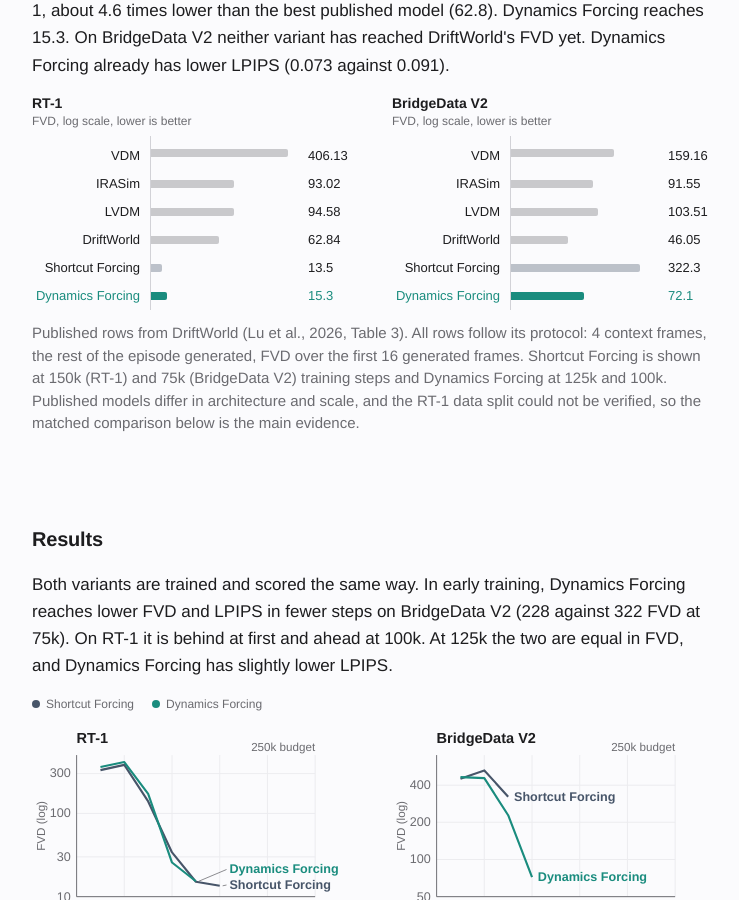
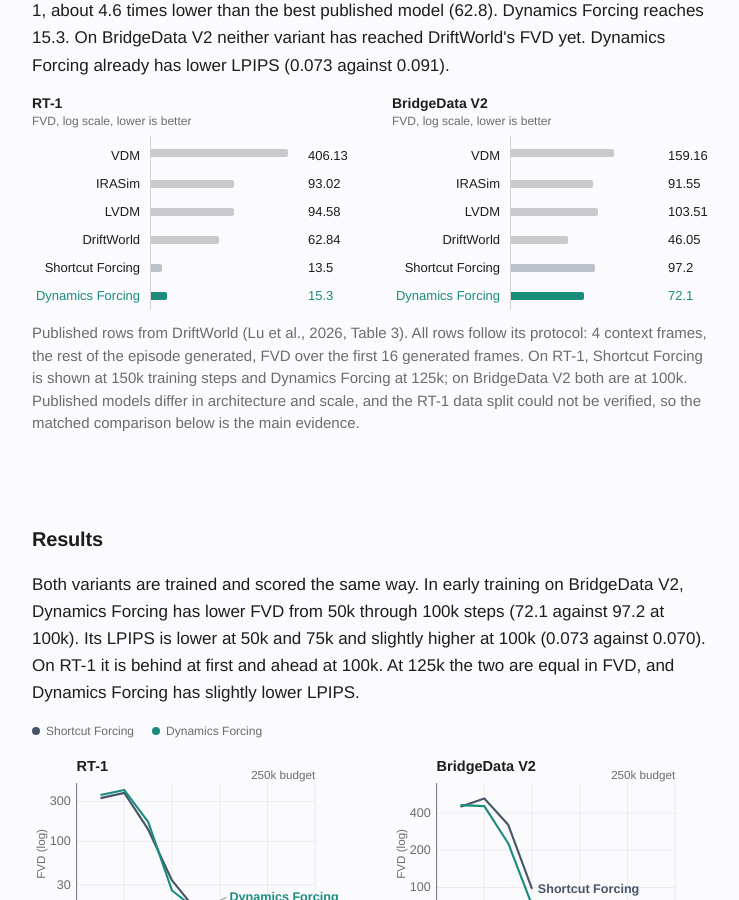
Before and after one commit to rabiulcste/rabiulcste.github.io, a Jekyll site: the page built from dynamics-forcing/index.html, in a window 1280 px wide and 900 px high, scrolled down 3800 px. Shown: the whole window, without its empty margins (268-1007 px from the left). Built offline with Jekyll 4.4.1, drawn with Linux system fonts in a browser that asks for light colours.

Commit message:
Dynamics Forcing page: BridgeData V2 Shortcut Forcing at 100k in curves and baseline bars; corrected BridgeData claims

```diff
--- a/dynamics-forcing/index.html
+++ b/dynamics-forcing/index.html
@@ -3,7 +3,7 @@ layout: project
 title: "Self-Supervised Dynamics Forcing for Diffusion World Models"
 seo_title: "Dynamics Forcing: Self-Supervised Dynamics Forcing for Diffusion World Models"
 description: "Dynamics Forcing adds a self-supervised target in latent space to diffusion world models: from its current state and the actions, the model predicts its own state up to H steps ahead. Preliminary results on RT-1 and BridgeData V2."
-abstract: "Diffusion world models learn dynamics only implicitly, from reconstruction. Dynamics Forcing adds a self-supervised target in latent space, in which the model's state at frame t, given the actions that follow, predicts its own state at frame t+k, with k drawn per clip from 1 to H and targets from an exponential-moving-average teacher. Causal attention hides frame t+k from the predictor, and the prediction head is removed after training, so simulation is unchanged. Against Shortcut Forcing on the same backbone, Dynamics Forcing has lower FVD and LPIPS on BridgeData V2 from 50k training steps; on RT-1 it is lower at 100k and on par in FVD at 125k. Training continues to 250k steps."
+abstract: "Diffusion world models learn dynamics only implicitly, from reconstruction. Dynamics Forcing adds a self-supervised target in latent space, in which the model's state at frame t, given the actions that follow, predicts its own state at frame t+k, with k drawn per clip from 1 to H and targets from an exponential-moving-average teacher. Causal attention hides frame t+k from the predictor, and the prediction head is removed after training, so simulation is unchanged. Against Shortcut Forcing on the same backbone, Dynamics Forcing has lower FVD on BridgeData V2 from 50k through 100k training steps (72.1 against 97.2 at 100k); on RT-1 it is lower at 100k and on par in FVD at 125k. Training continues to 250k steps."
 keywords: ["Dynamics Forcing", "world model", "diffusion world model", "video world model", "action-conditioned video prediction", "robot learning", "self-supervised learning", "self-predictive representations", "representation learning", "EMA teacher", "Shortcut Forcing", "diffusion forcing", "causal transformer", "BridgeData V2", "RT-1", "Language Table", "DMLab"]
 authors:
   - name: Rabiul Awal
@@ -405,24 +405,24 @@ bibtex: |
 </div>
 </div>
 <div>
-<div class="chart chart--bars" style="--lab:118px;--val:50px" role="img" aria-label="FVD on BridgeData V2 under the DriftWorld protocol, log scale: VDM 159.16, IRASim 91.55, LVDM 103.51, DriftWorld 46.05, Shortcut Forcing 322.3, Dynamics Forcing 72.1.">
+<div class="chart chart--bars" style="--lab:118px;--val:50px" role="img" aria-label="FVD on BridgeData V2 under the DriftWorld protocol, log scale: VDM 159.16, IRASim 91.55, LVDM 103.51, DriftWorld 46.05, Shortcut Forcing 97.2, Dynamics Forcing 72.1.">
 <div class="chart-head"><strong>BridgeData V2</strong><span class="chart-sub">FVD, log scale, lower is better</span></div>
 <div class="chart-row"><span class="chart-lab">VDM</span><span class="chart-trk"><b class="bar" style="width:67.9%"></b></span><span class="chart-val">159.16</span></div>
 <div class="chart-row"><span class="chart-lab">IRASim</span><span class="chart-trk"><b class="bar" style="width:54.3%"></b></span><span class="chart-val">91.55</span></div>
 <div class="chart-row"><span class="chart-lab">LVDM</span><span class="chart-trk"><b class="bar" style="width:57.4%"></b></span><span class="chart-val">103.51</span></div>
 <div class="chart-row"><span class="chart-lab">DriftWorld</span><span class="chart-trk"><b class="bar" style="width:37.5%"></b></span><span class="chart-val">46.05</span></div>
-<div class="chart-row c-alt"><span class="chart-lab">Shortcut Forcing</span><span class="chart-trk"><b class="bar" style="width:85.2%"></b></span><span class="chart-val">322.3</span></div>
+<div class="chart-row c-alt"><span class="chart-lab">Shortcut Forcing</span><span class="chart-trk"><b class="bar" style="width:55.8%"></b></span><span class="chart-val">97.2</span></div>
 <div class="chart-row is-ours c-ours"><span class="chart-lab">Dynamics Forcing</span><span class="chart-trk"><b class="bar" style="width:48.5%"></b></span><span class="chart-val">72.1</span></div>
 </div>
 </div>
 </div>
-        <figcaption>Published rows from DriftWorld (Lu et al., 2026, Table 3). All rows follow its protocol: 4 context frames, the rest of the episode generated, FVD over the first 16 generated frames. Shortcut Forcing is shown at 150k (RT-1) and 75k (BridgeData V2) training steps and Dynamics Forcing at 125k and 100k. Published models differ in architecture and scale, and the RT-1 data split could not be verified, so the matched comparison below is the main evidence.</figcaption>
+        <figcaption>Published rows from DriftWorld (Lu et al., 2026, Table 3). All rows follow its protocol: 4 context frames, the rest of the episode generated, FVD over the first 16 generated frames. On RT-1, Shortcut Forcing is shown at 150k training steps and Dynamics Forcing at 125k; on BridgeData V2 both are at 100k. Published models differ in architecture and scale, and the RT-1 data split could not be verified, so the matched comparison below is the main evidence.</figcaption>
     </figure>
 </section>
 
 <section id="results">
     <h2>Results</h2>
-    <p>Both variants are trained and scored the same way. In early training, Dynamics Forcing reaches lower FVD and LPIPS in fewer steps on BridgeData V2 (228 against 322 FVD at 75k). On RT-1 it is behind at first and ahead at 100k. At 125k the two are equal in FVD, and Dynamics Forcing has slightly lower LPIPS.</p>
+    <p>Both variants are trained and scored the same way. In early training on BridgeData V2, Dynamics Forcing has lower FVD from 50k through 100k steps (72.1 against 97.2 at 100k). Its LPIPS is lower at 50k and 75k and slightly higher at 100k (0.073 against 0.070). On RT-1 it is behind at first and ahead at 100k. At 125k the two are equal in FVD, and Dynamics Forcing has slightly lower LPIPS.</p>
     <figure class="fig">
 <!-- curves:begin (written by build_svgs.py) -->
 <div class="legend" aria-hidden="true"><span class="c-alt">Shortcut Forcing</span><span class="c-ours">Dynamics Forcing</span></div>
@@ -502,7 +502,7 @@ bibtex: |
 <text class="end base" x="203.6" y="108.0">Shortcut Forcing</text>
 <line class="lead" x1="172.0" y1="107.3" x2="200.6" y2="88.0"/>
 <text class="end ours" x="203.6" y="92.0">Dynamics Forcing</text></svg></div>
-<div class="stack"><svg class="drift-svg curve" viewBox="0 0 330 210" role="img" aria-label="BridgeData V2, FVD on a log scale over training steps. Shortcut Forcing ends at 322.3 after 75k steps; Dynamics Forcing ends at 72.1 after 100k steps."><text class="ttl" x="46" y="18" text-anchor="start">BridgeData V2</text>
+<div class="stack"><svg class="drift-svg curve" viewBox="0 0 330 210" role="img" aria-label="BridgeData V2, FVD on a log scale over training steps. Shortcut Forcing ends at 97.2 after 100k steps; Dynamics Forcing ends at 72.1 after 100k steps."><text class="ttl" x="46" y="18" text-anchor="start">BridgeData V2</text>
 <line class="grid" x1="46" y1="176.0" x2="292" y2="176.0"/>
 <text class="tick" x="40" y="180.0" text-anchor="end">50</text>
 <line class="grid" x1="46" y1="137.7" x2="292" y2="137.7"/>
@@ -526,17 +526,18 @@ bibtex: |
 <line class="axis" x1="46" y1="30" x2="46" y2="176"/>
 <text class="ax" transform="translate(13 103.0) rotate(-90)" text-anchor="middle">FVD (log)</text>
 <text class="ax" x="292" y="26" text-anchor="end">250k budget</text>
-<polyline class="ln base" points="70.6,54.5 95.2,45.8 119.8,72.9"/>
+<polyline class="ln base" points="70.6,54.5 95.2,45.8 119.8,72.9 144.4,139.2"/>
 <g class="pt-g"><title>Shortcut Forcing, 25k steps: FVD 449.9</title><circle class="pt base" cx="70.6" cy="54.5" r="7"/></g>
 <g class="pt-g"><title>Shortcut Forcing, 50k steps: FVD 526.5</title><circle class="pt base" cx="95.2" cy="45.8" r="7"/></g>
 <g class="pt-g"><title>Shortcut Forcing, 75k steps: FVD 322.3</title><circle class="pt base" cx="119.8" cy="72.9" r="7"/></g>
+<g class="pt-g"><title>Shortcut Forcing, 100k steps: FVD 97.2</title><circle class="pt base" cx="144.4" cy="139.2" r="7"/></g>
 <polyline class="ln ours" points="70.6,52.7 95.2,53.8 119.8,92.0 144.4,155.8"/>
 <g class="pt-g"><title>Dynamics Forcing, 25k steps: FVD 464.5</title><circle class="pt ours" cx="70.6" cy="52.7" r="7"/></g>
 <g class="pt-g"><title>Dynamics Forcing, 50k steps: FVD 454.9</title><circle class="pt ours" cx="95.2" cy="53.8" r="7"/></g>
 <g class="pt-g"><title>Dynamics Forcing, 75k steps: FVD 228.2</title><circle class="pt ours" cx="119.8" cy="92.0" r="7"/></g>
 <g class="pt-g"><title>Dynamics Forcing, 100k steps: FVD 72.1</title><circle class="pt ours" cx="144.4" cy="155.8" r="7"/></g>
-<text class="end base" x="125.8" y="76.9">Shortcut Forcing</text>
-<text class="end ours" x="150.4" y="159.8">Dynamics Forcing</text></svg><svg class="drift-svg curve" viewBox="0 0 330 150" role="img" aria-label="BridgeData V2, LPIPS over training steps. Shortcut Forcing ends at 0.1131 after 75k steps; Dynamics Forcing ends at 0.0728 after 100k steps."><line class="grid" x1="46" y1="90.5" x2="292" y2="90.5"/>
+<text class="end base" x="150.4" y="143.2">Shortcut Forcing</text>
+<text class="end ours" x="150.4" y="159.8">Dynamics Forcing</text></svg><svg class="drift-svg curve" viewBox="0 0 330 150" role="img" aria-label="BridgeData V2, LPIPS over training steps. Shortcut Forcing ends at 0.07 after 100k steps; Dynamics Forcing ends at 0.0728 after 100k steps."><line class="grid" x1="46" y1="90.5" x2="292" y2="90.5"/>
 <text class="tick" x="40" y="94.5" text-anchor="end">0.1</text>
 <line class="grid" x1="46" y1="48.0" x2="292" y2="48.0"/>
 <text class="tick" x="40" y="52.0" text-anchor="end">0.2</text>
@@ -554,17 +555,20 @@ bibtex: |
 <line class="axis" x1="46" y1="116" x2="292" y2="116"/>
 <line class="axis" x1="46" y1="14" x2="46" y2="116"/>
 <text class="ax" transform="translate(13 65.0) rotate(-90)" text-anchor="middle">LPIPS</text>
-<polyline class="ln base" points="70.6,21.4 95.2,20.5 119.8,84.9"/>
+<polyline class="ln base" points="70.6,21.4 95.2,20.5 119.8,84.9 144.4,103.2"/>
 <g class="pt-g"><title>Shortcut Forcing, 25k steps: LPIPS 0.2625</title><circle class="pt base" cx="70.6" cy="21.4" r="7"/></g>
 <g class="pt-g"><title>Shortcut Forcing, 50k steps: LPIPS 0.2646</title><circle class="pt base" cx="95.2" cy="20.5" r="7"/></g>
 <g class="pt-g"><title>Shortcut Forcing, 75k steps: LPIPS 0.1131</title><circle class="pt base" cx="119.8" cy="84.9" r="7"/></g>
+<g class="pt-g"><title>Shortcut Forcing, 100k steps: LPIPS 0.07</title><circle class="pt base" cx="144.4" cy="103.2" r="7"/></g>
 <polyline class="ln ours" points="70.6,31.9 95.2,47.2 119.8,87.3 144.4,102.1"/>
 <g class="pt-g"><title>Dynamics Forcing, 25k steps: LPIPS 0.2379</title><circle class="pt ours" cx="70.6" cy="31.9" r="7"/></g>
 <g class="pt-g"><title>Dynamics Forcing, 50k steps: LPIPS 0.2018</title><circle class="pt ours" cx="95.2" cy="47.2" r="7"/></g>
 <g class="pt-g"><title>Dynamics Forcing, 75k steps: LPIPS 0.1076</title><circle class="pt ours" cx="119.8" cy="87.3" r="7"/></g>
 <g class="pt-g"><title>Dynamics Forcing, 100k steps: LPIPS 0.0728</title><circle class="pt ours" cx="144.4" cy="102.1" r="7"/></g>
-<text class="end base" x="125.8" y="88.9">Shortcut Forcing</text>
-<text class="end ours" x="150.4" y="106.1">Dynamics Forcing</text></svg></div>
+<line class="lead" x1="147.4" y1="103.2" x2="151.4" y2="104.0"/>
+<text class="end base" x="154.4" y="108.0">Shortcut Forcing</text>
+<line class="lead" x1="147.4" y1="102.1" x2="151.4" y2="88.0"/>
+<text class="end ours" x="154.4" y="92.0">Dynamics Forcing</text></svg></div>
 </div>
 <!-- curves:end -->
         <figcaption>FVD (log scale, top) and LPIPS (bottom) on held-out episodes, lower is better, with 4 sampling steps and the same backbone and recipe for both models. Hover a point for its value. Training continues to 250k steps, so these are early observations. Language Table, DMLab and action-control results will be added.</figcaption>
--- a/llms.txt
+++ b/llms.txt
@@ -19,7 +19,7 @@ This file summarizes the site for language models and AI agents. Each project pa
 
 ## Selected publications
 
-- [Self-supervised Dynamics Forcing in Diffusion World Models](https://openreview.net/forum?id=666zLHqL0t): Rabiul Awal. Under review, 2026. Project page: {{ site.url }}/dynamics-forcing/. Diffusion world models are trained to reconstruct future frames, which leaves implicit how an action changes the underlying state. Dynamics Forcing adds one training-only objective: an intermediate feature of the current frame, given the actions that follow, predicts a deeper feature of a frame up to H steps ahead from an EMA teacher, with causal attention hiding the target frame. The prediction head is removed after training and inference is unchanged. Preliminary results on real-robot video: lower FVD and LPIPS than Shortcut Forcing on BridgeData V2 from 50k training steps, lower FVD on RT-1 at 100k and on par at 125k; training continues to 250k steps. Topics: diffusion world models, action-conditioned video prediction, robot learning, self-supervised learning, self-predictive representations, EMA teacher, BridgeData V2, RT-1.
+- [Self-supervised Dynamics Forcing in Diffusion World Models](https://openreview.net/forum?id=666zLHqL0t): Rabiul Awal. Under review, 2026. Project page: {{ site.url }}/dynamics-forcing/. Diffusion world models are trained to reconstruct future frames, which leaves implicit how an action changes the underlying state. Dynamics Forcing adds one training-only objective: an intermediate feature of the current frame, given the actions that follow, predicts a deeper feature of a frame up to H steps ahead from an EMA teacher, with causal attention hiding the target frame. The prediction head is removed after training and inference is unchanged. Preliminary results on real-robot video: lower FVD than Shortcut Forcing on BridgeData V2 from 50k through 100k training steps (72.1 against 97.2 at 100k), lower FVD on RT-1 at 100k and on par at 125k; training continues to 250k steps. Topics: diffusion world models, action-conditioned video prediction, robot learning, self-supervised learning, self-predictive representations, EMA teacher, BridgeData V2, RT-1.
 - [Grounding Computer-Use Agents from Demonstrations](https://arxiv.org/abs/2511.07332): Aarash Feizi, Shravan Nayak, Xiangru Jian, Kevin Qinghong Lin, Kaixin Li, Rabiul Awal, et al. ICLR 2026.
 - [The Promise of RL for Autoregressive Image Editing](https://arxiv.org/abs/2508.01119): Saba Ahmadi*, Rabiul Awal*, Ankur Sikarwar*, Amirhossein Kazemnejad*, et al. NeurIPS 2025.
 - [Rendering-Aware RL for Vector Graphics Generation](https://arxiv.org/abs/2505.20793): Juan A. Rodriguez*, Haotian Zhang*, et al., including Rabiul Awal. NeurIPS 2025.
```
